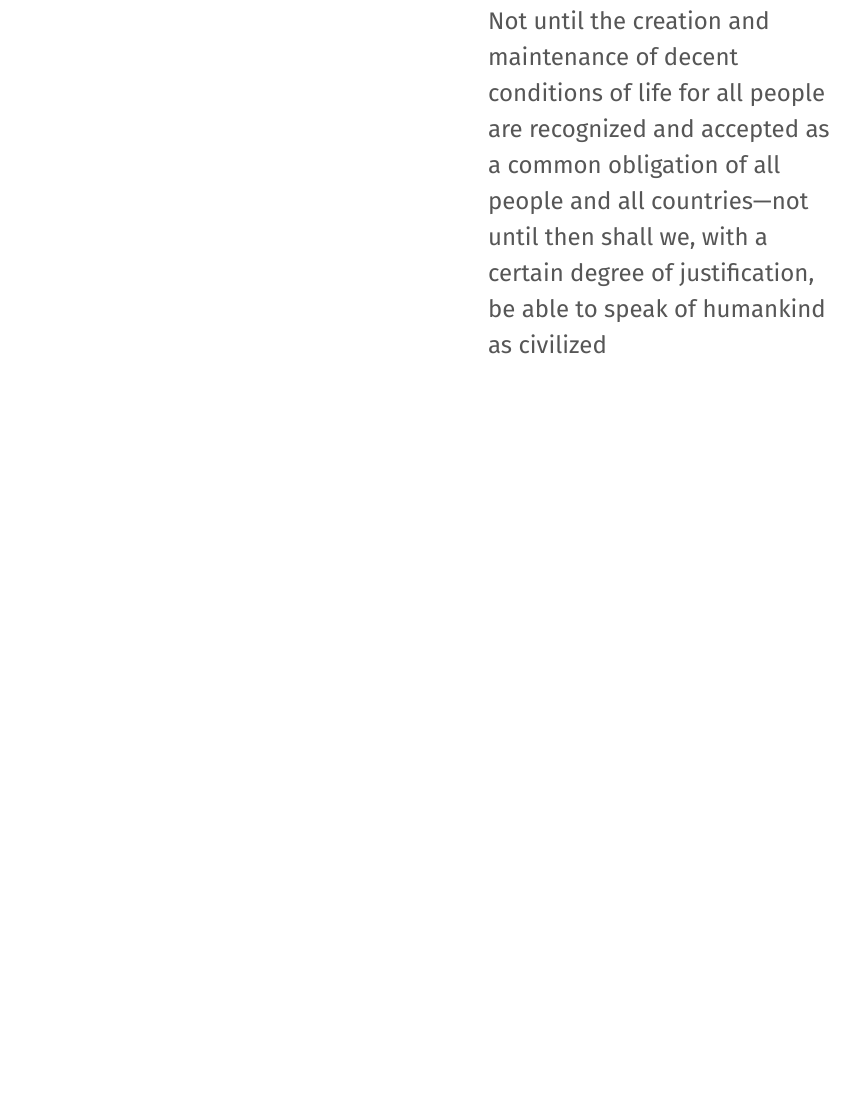
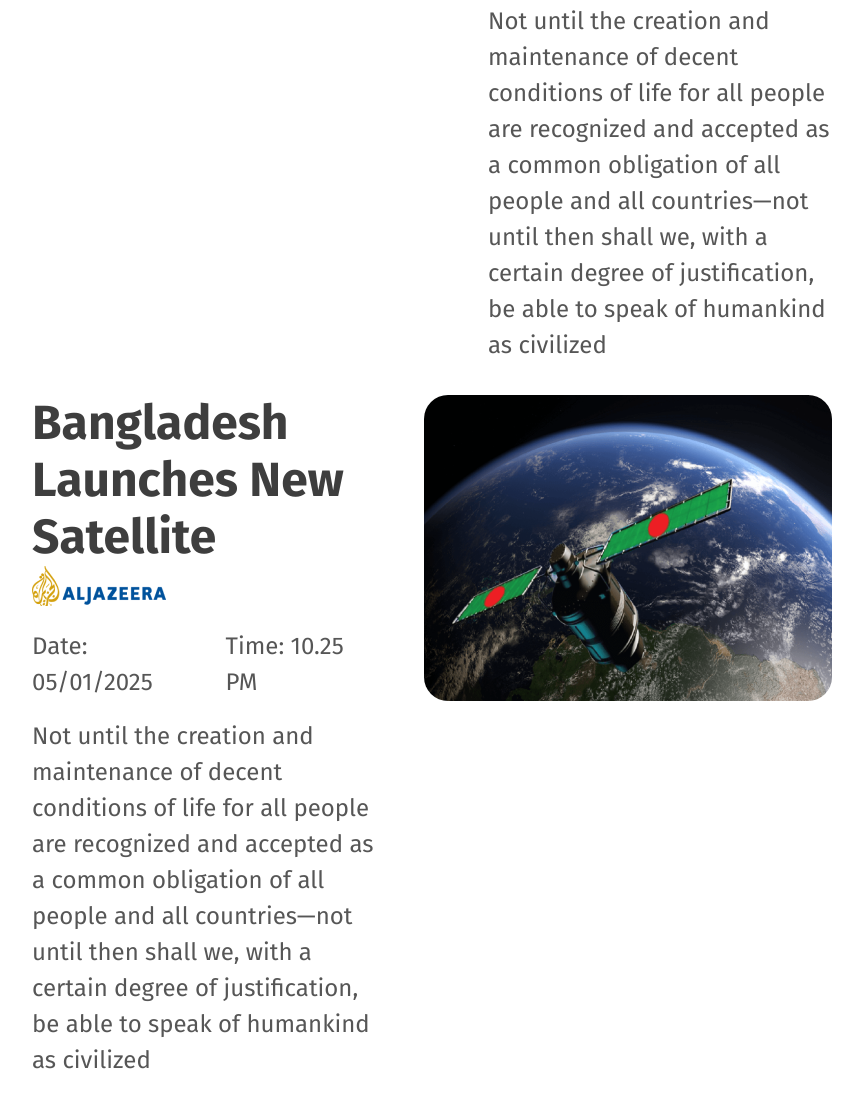
Before and after one commit to nami121-dev/assignment1, a plain HTML site: page index.html in a window 1280 px wide. Shown: the part 2570-3678 px from the top of the page, without its empty margins (208-1071 px from the left). Before the commit the page ends 2965 px from the top, so only its background shows below. Drawn offline with Linux system fonts and the light colour scheme.

Commit message:
added second section of sat

```diff
--- a/index.html
+++ b/index.html
@@ -81,8 +81,8 @@
         </section>
         <section class="sat-section">
            <div class="sat-info">
-            <div>
-                <img src="assets/satelite.png" alt="">
+            <div class="sat-pic-container">
+                <img class="sat-pic" src="assets/satelite.png" alt="">
             </div>
             <div>
                 <h1 class="sat-title">Bangladesh Launches New Satellite</h1>
@@ -98,6 +98,27 @@
             </div>
            </div>
         </section>
+        <section class="sat-section">
+            <div class="sat-info">
+             <div>
+                 <h1 class="sat-title">Bangladesh Launches New Satellite</h1>
+                 <div class="sat-icon-container">
+                     <img class="sat-icon" src="assets/al-jazeera.png" alt="">
+                 </div>
+                 <div class="date-time-container">
+                     <p class="date">Date: 05/01/2025  </p>
+                 <p class="time">Time: 10.25 PM</p>
+                 </div>
+                 <p class="sat-description">Not until the creation and maintenance of decent conditions of life for all people are recognized and accepted as a common obligation of all people and all countries—not until then shall we,
+                     with a certain degree of justification, be able to speak of humankind as civilized</p>
+
+
+             </div>
+             <div class="sat-pic-container">
+                <img class="sat-pic" src="assets/satelite.png" alt="">
+            </div>
+            </div>
+         </section>
 
 
     </main>
--- a/style/assignment.css
+++ b/style/assignment.css
@@ -320,3 +320,6 @@ margin-top: 18px;
     display:flex;
     gap: 18px;
 }
+.sat-pic-container .sat-pic{
+    border-radius: 24px;
+}
```
